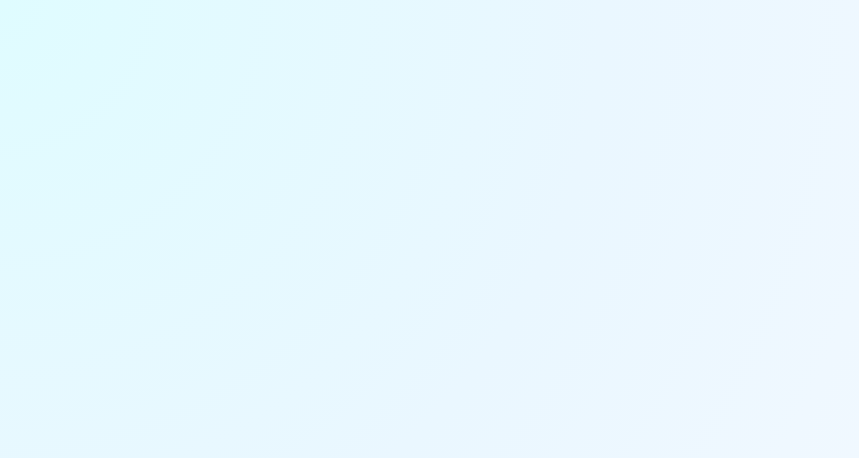
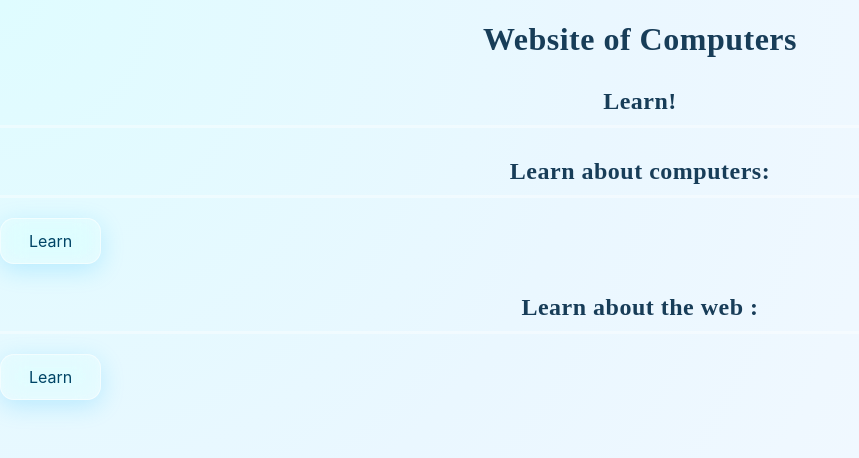
Before and after one commit to computersblog/learn, a plain HTML site: page index.html in a window 1280 px wide. Shown: the whole page, without its empty margins (0-859 px from the left). Drawn offline with Linux system fonts and the light colour scheme.

Commit message:
Update index.html

```diff
--- a/index.html
+++ b/index.html
@@ -3,7 +3,16 @@
   <head>
     <link rel="stylesheet" href="style.css">
     <body>
-
+     <h1>Website of Computers</h1>
+      <h2>Learn!</h2>
+      <h2> Learn about computers: </h2>
+      <a href="https://computersblog.github.io/computer/">
+        <button> Learn </button>
+      </a>
+      <h2> Learn about the web :</h2>
+      <a href="https://computersblog.github.io/theweb/">
+        <button> Learn </button>
+      </a>
     </body>
   </head>
 </html>
```
